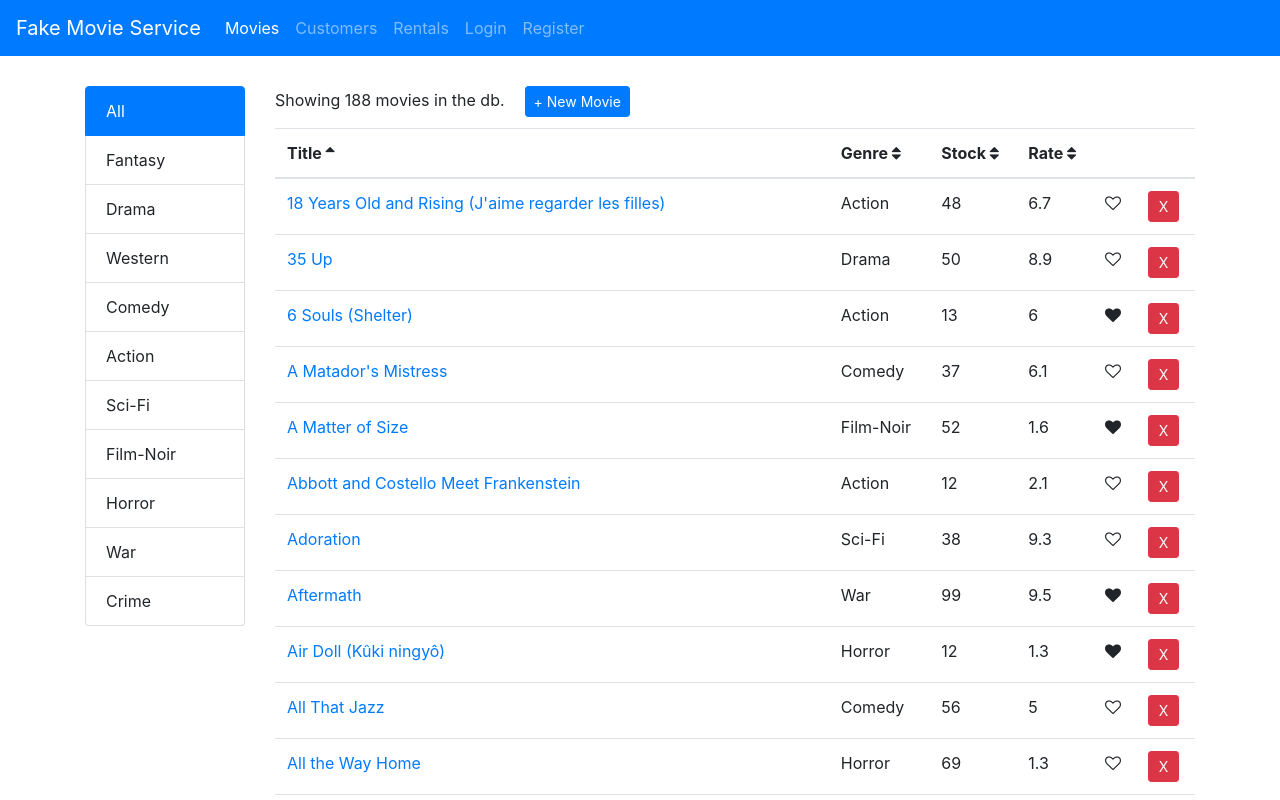
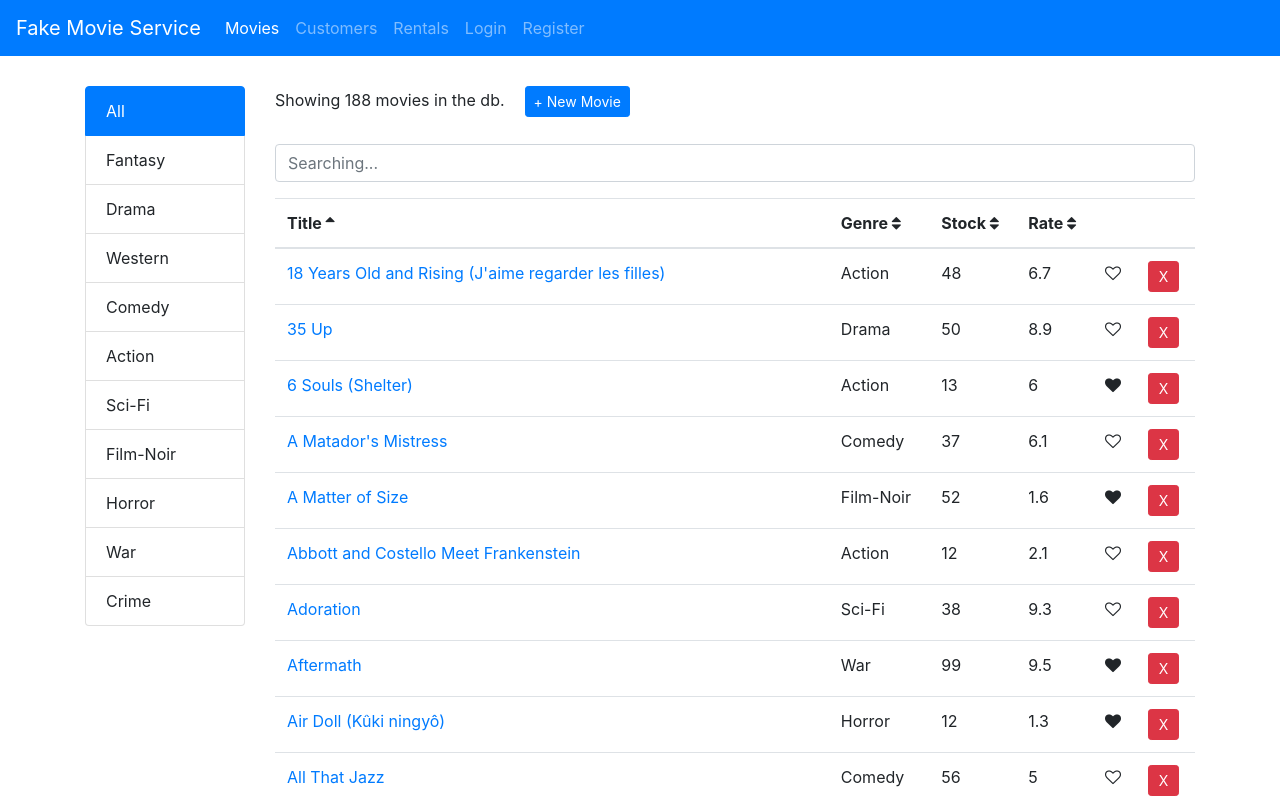
Before and after one commit to God-T/Fake-Movie-Service---React, a React (Create React App) app: page /login#/movies in a window 1280 px wide. Shown: the top 800 px of the page. Built offline with nearby package versions, Linux system fonts and the light colour scheme.

Commit message:
Searching bar for movie table

```diff
--- a/src/components/common/form.jsx
+++ b/src/components/common/form.jsx
@@ -1,5 +1,5 @@
 import React, { Component } from "react";
-import Input from "./input";
+import InputForm from "./inputForm";
 import Joi from "@hapi/joi";
 import Select from "./select";
 
@@ -88,7 +88,7 @@ class Form extends Component {
   renderInput = (name, label, type = "text") => {
     const { data, errors } = this.state;
     return (
-      <Input
+      <InputForm
         type={type}
         name={name}
         label={label}
--- a/src/components/common/input.jsx
+++ b/src/components/common/inputForm.jsx
@@ -1,6 +1,6 @@
 import React from "react";
 
-const Input = ({ name, label, error, ...rest }) => {
+const InputForm = ({ name, label, error, ...rest }) => {
   return (
     <div className="form-group">
       <label htmlFor={name}>{label}</label>
@@ -17,4 +17,4 @@ const Input = ({ name, label, error, ...rest }) => {
   );
 };
 
-export default Input;
+export default InputForm;
--- /dev/null
+++ b/src/components/common/searchBar.jsx
@@ -0,0 +1,15 @@
+import React from "react";
+
+const SearchBar = ({ value, onChange }) => {
+  return (
+    <input
+      value={value}
+      onChange={(event) => onChange(event.currentTarget.value)}
+      type="text"
+      className="form-control my-3"
+      placeholder="Searching..."
+    />
+  );
+};
+
+export default SearchBar;
--- a/src/components/movie/movies.jsx
+++ b/src/components/movie/movies.jsx
@@ -12,6 +12,7 @@ import Pagination from "../common/pagination";
 import { paginate } from "../../uilts/paginate";
 import ListGroup from "../common/listGroup";
 import MovieTable from "./movieTable";
+import SearchBar from "../common/searchBar";
 
 class Movies extends Component {
   state = {
@@ -21,6 +22,7 @@ class Movies extends Component {
     currPage: 1,
     currGenre: { name: "All", _id: null },
     currSortColumn: { path: "title", order: "asc" },
+    currSearchQuery: "",
   };
 
   componentDidMount() {
@@ -38,10 +40,6 @@ class Movies extends Component {
     this.setState({ movies });
   };
 
-  handlePageChange = (page) => {
-    this.setState({ currPage: page });
-  };
-
   handleLike = (movie) => {
     const movies = [...this.state.movies];
     const index = movies.indexOf(movie);
@@ -51,12 +49,20 @@ class Movies extends Component {
     changeLikeMovie(movie._id); //change "db"
   };
 
-  handleListGroupSelect = (group) => {
+  handlePageChange = (page) => {
+    this.setState({ currPage: page });
+  };
+
+  handleGenreSelect = (group) => {
     this.setState({ currGenre: group, currPage: 1 });
   };
 
   handleSort = (currSortColumn) => {
     this.setState({ currSortColumn });
+  };
+
+  handleSearch = (currSearchQuery) => {
+    this.setState({ currSearchQuery });
   };
 
   getPagedData = () => {
@@ -66,22 +72,26 @@ class Movies extends Component {
       movies,
       currGenre,
       currSortColumn,
+      currSearchQuery,
     } = this.state;
-
-    //filter
+    //filt by genre:
     let moviesToDisplay =
       currGenre && currGenre._id
         ? movies.filter((movie) => movie.genre.name === currGenre.name)
         : movies;
-    //count after filter
+    //filt by searchQuery:
+    moviesToDisplay = moviesToDisplay.filter((movie) =>
+      movie.title.toLowerCase().includes(currSearchQuery)
+    );
+    //count after filter:
     const moviesCount = moviesToDisplay.length;
-    //sort
+    //sort:
     moviesToDisplay = _.orderBy(
       moviesToDisplay,
       [currSortColumn.path],
       [currSortColumn.order]
     );
-    //pagindate
+    //pagindate:
     moviesToDisplay = paginate(moviesToDisplay, currPage, pageSize);
     return { moviesToDisplay, moviesCount };
   };
@@ -98,7 +108,7 @@ class Movies extends Component {
             textProperty="name"
             valueProperty="_id"
             selectedGroupTextProperty={currGenre.name}
-            onSelect={this.handleListGroupSelect}
+            onSelect={this.handleGenreSelect}
           />
         </div>
         <div className="col">{this.displayingData(dataToDisplay)}</div>
@@ -106,11 +116,17 @@ class Movies extends Component {
     );
   }
 
-  movieFormLink() {
+  movieTableFuncs() {
     return (
-      <Link to="/movies/new">
-        <button className="btn btn-primary btn-sm">+ New Movie</button>
-      </Link>
+      <React.Fragment>
+        <Link to="/movies/new">
+          <button className="btn btn-primary btn-sm">+ New Movie</button>
+        </Link>
+        <SearchBar
+          value={this.state.currSearchQuery}
+          onChange={this.handleSearch}
+        />
+      </React.Fragment>
     );
   }
 
@@ -121,14 +137,14 @@ class Movies extends Component {
         <p style={{ marginRight: "20px", display: "inline-block" }}>
           There are no movies in the db.
         </p>
-        {this.movieFormLink()}
+        {this.movieTableFuncs()}
       </React.Fragment>
     ) : (
       <React.Fragment>
         <p style={{ marginRight: "20px", display: "inline-block" }}>
           Showing {moviesCount} movies in the db.
         </p>
-        {this.movieFormLink()}
+        {this.movieTableFuncs()}
         <MovieTable
           movies={moviesToDisplay}
           onDelete={this.handleDelete}
```
Also changed, not shown: src/components/movie/movieForm.jsx (+0 -16 lines).
